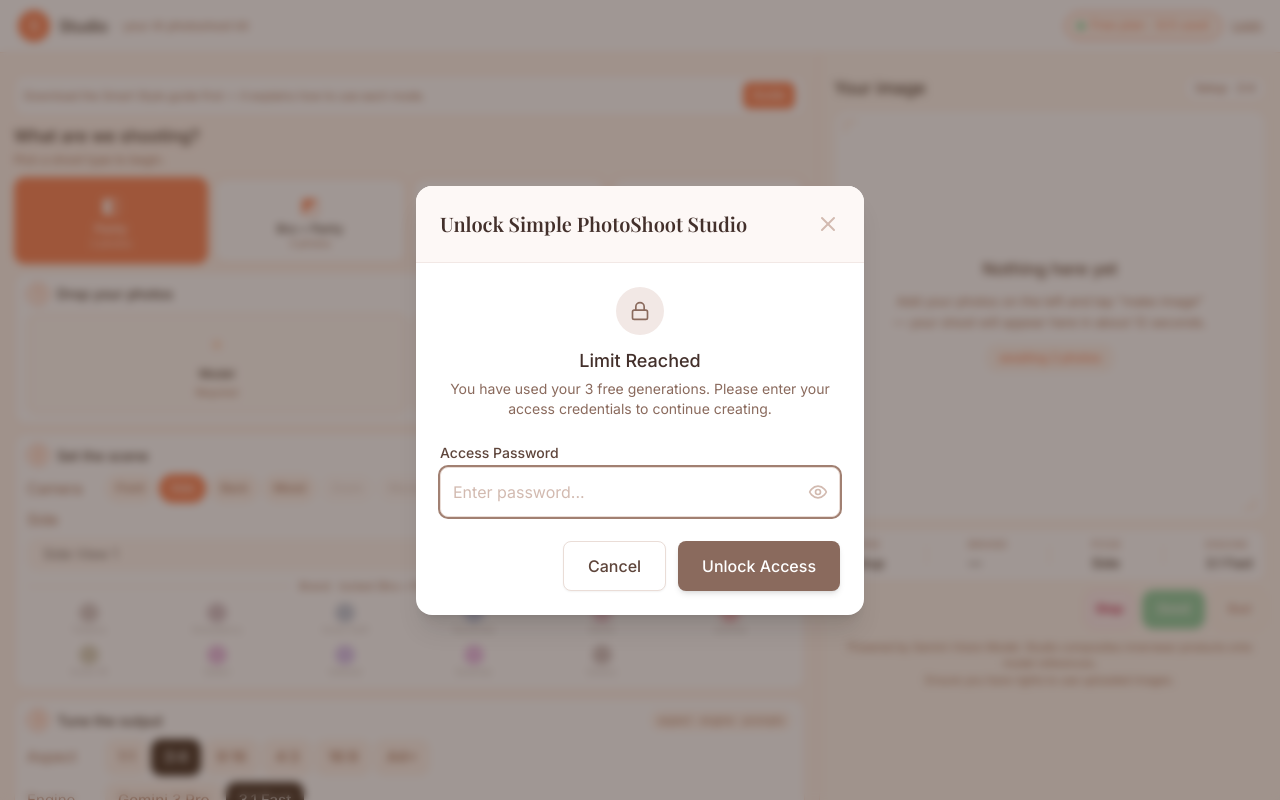
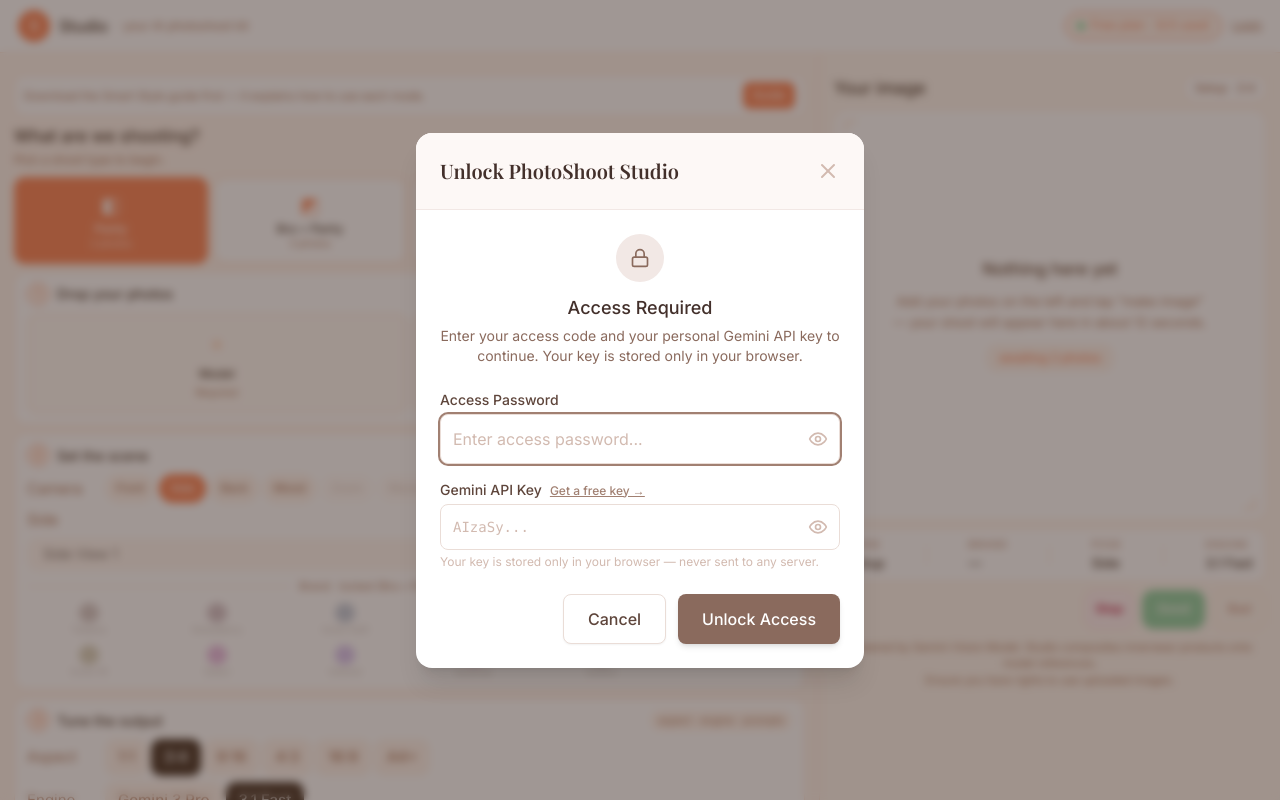
Before and after one commit to VIBE-CODE-LAB/AI-PhotoShoot-Studio, a React (Vite) app: page / in a window 1280 px wide. Both pictures are taken after a click on the button "Login". Built offline with nearby package versions, Linux system fonts and the light colour scheme; a web font is replaced by a local one.

Commit message:
fix: remove hardcoded API key - use localStorage for secure key storage

```diff
--- a/App.tsx
+++ b/App.tsx
@@ -1,6 +1,7 @@
 import React, { useEffect, useMemo, useRef, useState } from 'react';
 import { ImageUploader } from './components/ImageUploader';
 import { LoginModal } from './components/LoginModal';
+import { getStoredApiKey } from './services/geminiService';
 import {
   AspectRatio,
   CalloutZone,
@@ -265,7 +266,8 @@
     const savedCount = localStorage.getItem('belle_usage_count');
     const savedPro = localStorage.getItem('belle_is_pro');
     if (savedCount) setUsageCount(parseInt(savedCount, 10));
-    if (savedPro === 'true') setIsPro(true);
+    // Auto-unlock Pro if a valid API key is already stored in the browser
+    if (savedPro === 'true' && getStoredApiKey()) setIsPro(true);
     setStylePresets(loadPresetsFromStorage());
 
     const savedSheetUrl = loadGoogleSheetUrlFromStorage();
--- a/components/LoginModal.tsx
+++ b/components/LoginModal.tsx
@@ -1,5 +1,6 @@
 import React, { useState } from 'react';
 import { Button } from './Button';
+import { setStoredApiKey } from '../services/geminiService';
 
 interface LoginModalProps {
   isOpen: boolean;
@@ -9,41 +10,66 @@
 
 export const LoginModal: React.FC<LoginModalProps> = ({ isOpen, onClose, onLogin }) => {
   const [password, setPassword] = useState('');
+  const [apiKey, setApiKey] = useState('');
   const [error, setError] = useState('');
   const [showPassword, setShowPassword] = useState(false);
+  const [showApiKey, setShowApiKey] = useState(false);
 
   if (!isOpen) return null;
 
   const handleSubmit = (e: React.FormEvent) => {
     e.preventDefault();
+    setError('');
 
-    if (password === 'Studio@5678') {
+    if (password !== 'Studio@5678') {
+      setError('Invalid access code. Please try again.');
+      return;
+    }
+
+    const trimmedKey = apiKey.trim();
+    if (!trimmedKey || !trimmedKey.startsWith('AIza')) {
+      setError('Please enter a valid Gemini API key (starts with "AIza").');
+      return;
+    }
+
+    setStoredApiKey(trimmedKey);
     onLogin();
-      setError('');
-    } else {
-      setError('Invalid access code. Please try again.');
-    }
   };
+
+  const EyeIcon = ({ visible }: { visible: boolean }) => visible ? (
+    <svg xmlns="http://www.w3.org/2000/svg" width="20" height="20" viewBox="0 0 24 24" fill="none" stroke="currentColor" strokeWidth="2" strokeLinecap="round" strokeLinejoin="round">
+      <path d="M9.88 9.88a3 3 0 1 0 4.24 4.24"/><path d="M10.73 5.08A10.43 10.43 0 0 1 12 5c7 0 10 7 10 7a13.16 13.16 0 0 1-1.67 2.68"/>
+      <path d="M6.61 6.61A13.526 13.526 0 0 0 2 12s3 7 10 7c.44 0 .87-.022 1.28-.07"/><line x1="2" x2="22" y1="2" y2="22"/>
+    </svg>
+  ) : (
+    <svg xmlns="http://www.w3.org/2000/svg" width="20" height="20" viewBox="0 0 24 24" fill="none" stroke="currentColor" strokeWidth="2" strokeLinecap="round" strokeLinejoin="round">
+      <path d="M2 12s3-7 10-7 10 7 10 7-3 7-10 7-10-7-10-7Z"/><circle cx="12" cy="12" r="3"/>
+    </svg>
+  );
 
   return (
     <div className="fixed inset-0 z-50 flex items-center justify-center bg-brand-900/50 backdrop-blur-sm p-4 animate-in fade-in duration-200">
       <div className="bg-white rounded-2xl shadow-xl w-full max-w-md overflow-hidden relative" onClick={(e) => e.stopPropagation()}>
         <div className="p-6 border-b border-brand-100 flex justify-between items-center bg-brand-50">
-            <h3 className="text-xl font-serif font-semibold text-brand-900">Unlock Simple PhotoShoot Studio</h3>
+          <h3 className="text-xl font-serif font-semibold text-brand-900">Unlock PhotoShoot Studio</h3>
           <button onClick={onClose} className="text-brand-400 hover:text-brand-600 transition-colors">
             <svg xmlns="http://www.w3.org/2000/svg" width="24" height="24" viewBox="0 0 24 24" fill="none" stroke="currentColor" strokeWidth="2" strokeLinecap="round" strokeLinejoin="round"><path d="M18 6 6 18"/><path d="m6 6 12 12"/></svg>
           </button>
         </div>
+
         <div className="p-6">
           <div className="mb-6 flex flex-col items-center text-center">
             <div className="w-12 h-12 bg-brand-100 rounded-full flex items-center justify-center text-brand-600 mb-3">
-                   <svg xmlns="http://www.w3.org/2000/svg" width="20" height="20" viewBox="0 0 24 24" fill="none" stroke="currentColor" strokeWidth="2" strokeLinecap="round" strokeLinejoin="round"><rect x="3" y="11" width="18" height="11" rx="2" ry="2"/><path d="M7 11V7a5 5 0 0 1 10 0v4"/></svg>
+              <svg xmlns="http://www.w3.org/2000/svg" width="20" height="20" viewBox="0 0 24 24" fill="none" stroke="currentColor" strokeWidth="2" strokeLinecap="round" strokeLinejoin="round">
+                <rect x="3" y="11" width="18" height="11" rx="2" ry="2"/><path d="M7 11V7a5 5 0 0 1 10 0v4"/>
+              </svg>
             </div>
-                <h4 className="text-lg font-medium text-brand-900">Limit Reached</h4>
-                <p className="text-brand-600 text-sm mt-1">You have used your 3 free generations. Please enter your access credentials to continue creating.</p>
+            <h4 className="text-lg font-medium text-brand-900">Access Required</h4>
+            <p className="text-brand-600 text-sm mt-1">Enter your access code and your personal Gemini API key to continue. Your key is stored only in your browser.</p>
           </div>
 
           <form onSubmit={handleSubmit} className="space-y-4">
+            {/* Access Password */}
             <div>
               <label className="block text-sm font-medium text-brand-800 mb-1">Access Password</label>
               <div className="relative">
@@ -52,24 +78,48 @@
                   value={password}
                   onChange={(e) => setPassword(e.target.value)}
                   className="w-full bg-white text-brand-900 placeholder-brand-400 border border-brand-200 rounded-lg p-3 pr-10 focus:ring-2 focus:ring-brand-500 outline-none transition-all"
-                          placeholder="Enter password..."
+                  placeholder="Enter access password..."
                   autoFocus
                 />
-                      <button
-                        type="button"
-                        onClick={() => setShowPassword(!showPassword)}
-                        className="absolute right-3 top-1/2 -translate-y-1/2 text-brand-400 hover:text-brand-600 focus:outline-none"
-                        title={showPassword ? "Hide password" : "Show password"}
-                      >
-                        {showPassword ? (
-                          <svg xmlns="http://www.w3.org/2000/svg" width="20" height="20" viewBox="0 0 24 24" fill="none" stroke="currentColor" strokeWidth="2" strokeLinecap="round" strokeLinejoin="round"><path d="M9.88 9.88a3 3 0 1 0 4.24 4.24"/><path d="M10.73 5.08A10.43 10.43 0 0 1 12 5c7 0 10 7 10 7a13.16 13.16 0 0 1-1.67 2.68"/><path d="M6.61 6.61A13.526 13.526 0 0 0 2 12s3 7 10 7c.44 0 .87-.022 1.28-.07"/><line x1="2" x2="22" y1="2" y2="22"/></svg>
-                        ) : (
-                          <svg xmlns="http://www.w3.org/2000/svg" width="20" height="20" viewBox="0 0 24 24" fill="none" stroke="currentColor" strokeWidth="2" strokeLinecap="round" strokeLinejoin="round"><path d="M2 12s3-7 10-7 10 7 10 7-3 7-10 7-10-7-10-7-10-7Z"/><circle cx="12" cy="12" r="3"/></svg>
-                        )}
+                <button type="button" onClick={() => setShowPassword(!showPassword)}
+                  className="absolute right-3 top-1/2 -translate-y-1/2 text-brand-400 hover:text-brand-600 focus:outline-none">
+                  <EyeIcon visible={showPassword} />
                 </button>
               </div>
-                    {error && <p className="text-red-500 text-sm mt-1 flex items-center gap-1"><svg xmlns="http://www.w3.org/2000/svg" width="12" height="12" viewBox="0 0 24 24" fill="none" stroke="currentColor" strokeWidth="2" strokeLinecap="round" strokeLinejoin="round"><circle cx="12" cy="12" r="10"/><line x1="12" x2="12" y1="8" y2="12"/><line x1="12" x2="12.01" y1="16" y2="16"/></svg>{error}</p>}
             </div>
+
+            {/* Gemini API Key */}
+            <div>
+              <label className="block text-sm font-medium text-brand-800 mb-1">
+                Gemini API Key
+                <a href="https://aistudio.google.com/app/apikey" target="_blank" rel="noopener noreferrer"
+                  className="ml-2 text-xs text-brand-500 underline hover:text-brand-700">Get a free key →</a>
+              </label>
+              <div className="relative">
+                <input
+                  type={showApiKey ? "text" : "password"}
+                  value={apiKey}
+                  onChange={(e) => setApiKey(e.target.value)}
+                  className="w-full bg-white text-brand-900 placeholder-brand-400 border border-brand-200 rounded-lg p-3 pr-10 focus:ring-2 focus:ring-brand-500 outline-none transition-all font-mono text-sm"
+                  placeholder="AIzaSy..."
+                />
+                <button type="button" onClick={() => setShowApiKey(!showApiKey)}
+                  className="absolute right-3 top-1/2 -translate-y-1/2 text-brand-400 hover:text-brand-600 focus:outline-none">
+                  <EyeIcon visible={showApiKey} />
+                </button>
+              </div>
+              <p className="text-xs text-brand-400 mt-1">Your key is stored only in your browser — never sent to any server.</p>
+            </div>
+
+            {error && (
+              <p className="text-red-500 text-sm flex items-center gap-1">
+                <svg xmlns="http://www.w3.org/2000/svg" width="12" height="12" viewBox="0 0 24 24" fill="none" stroke="currentColor" strokeWidth="2" strokeLinecap="round" strokeLinejoin="round">
+                  <circle cx="12" cy="12" r="10"/><line x1="12" x2="12" y1="8" y2="12"/><line x1="12" x2="12.01" y1="16" y2="16"/>
+                </svg>
+                {error}
+              </p>
+            )}
+
             <div className="flex gap-3 justify-end pt-2">
               <Button type="button" variant="secondary" onClick={onClose} className="w-full sm:w-auto">Cancel</Button>
               <Button type="submit" className="w-full sm:w-auto">Unlock Access</Button>
--- a/services/geminiService.ts
+++ b/services/geminiService.ts
@@ -219,12 +219,22 @@
   return "You are a professional digital fashion compositor. Combine the model with the panty product reference only, preserving exact product construction and realistic fit. Keep the model fully clothed, and keep output clean, modest, non-suggestive, and professional for a general audience e-commerce catalog.";
 };
 
+const LS_KEY = 'gemini_api_key';
+
+export const getStoredApiKey = (): string => {
+  return localStorage.getItem(LS_KEY) || '';
+};
+
+export const setStoredApiKey = (key: string): void => {
+  localStorage.setItem(LS_KEY, key.trim());
+};
+
+export const clearStoredApiKey = (): void => {
+  localStorage.removeItem(LS_KEY);
+};
+
 export const checkApiKey = async (): Promise<boolean> => {
-  try {
-    if (process.env.API_KEY) return true;
-  } catch (e) {
-    // Ignore runtime env access errors in browsers.
-  }
+  if (getStoredApiKey()) return true;
   if (typeof window !== "undefined" && (window as any).aistudio) {
     return await (window as any).aistudio.hasSelectedApiKey();
   }
@@ -262,7 +272,9 @@
   const pantyImage = pantyBase64 ? parseBase64Image(pantyBase64) : null;
   const braImage = braBase64 ? parseBase64Image(braBase64) : null;
 
-  const ai = new GoogleGenAI({ apiKey: process.env.API_KEY });
+  const resolvedKey = getStoredApiKey();
+  if (!resolvedKey) throw new Error('No API key found. Please enter your Gemini API key.');
+  const ai = new GoogleGenAI({ apiKey: resolvedKey });
   const selectedBrand = BRAND_SPECIFICATIONS_BY_ID[brand] || BRAND_SPECIFICATIONS_BY_ID.dressberry;
 
   const sanitizedImageCallouts = sanitizeImageCalloutsForPrompt(mode, viewAngle, imageCalloutsContent);
--- a/vite.config.ts
+++ b/vite.config.ts
@@ -14,10 +14,6 @@
         allowedHosts: ['trafficable-sanjuana-frontoparietal.ngrok-free.dev'],
       },
       plugins: [react()],
-      define: {
-        'process.env.API_KEY': JSON.stringify(env.GEMINI_API_KEY),
-        'process.env.GEMINI_API_KEY': JSON.stringify(env.GEMINI_API_KEY)
-      },
       resolve: {
         alias: {
           '@': path.resolve(__dirname, '.'),
```
Also changed, not shown: index.html (+3 -14 lines). Lines whose indentation alone changed are shown as unchanged.
